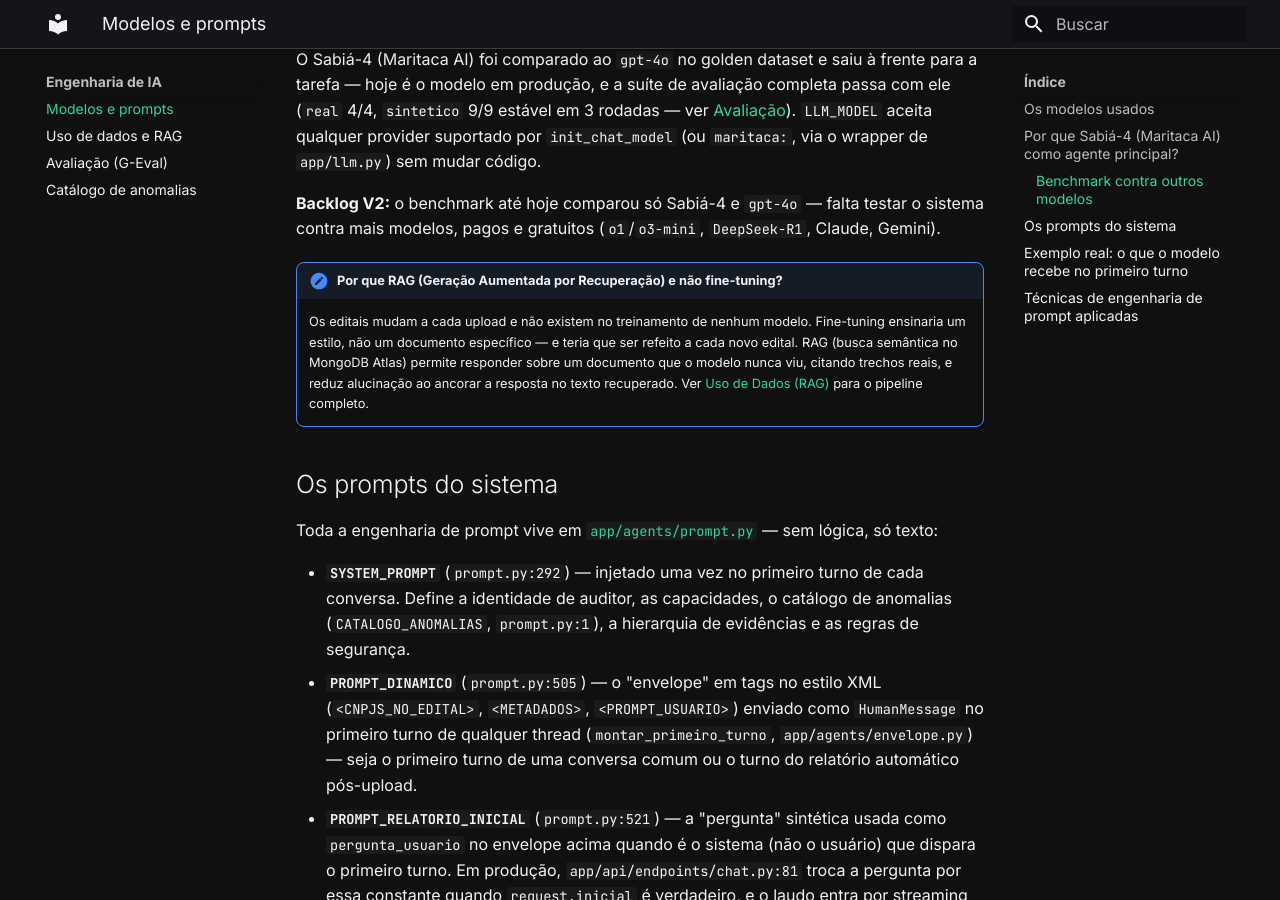
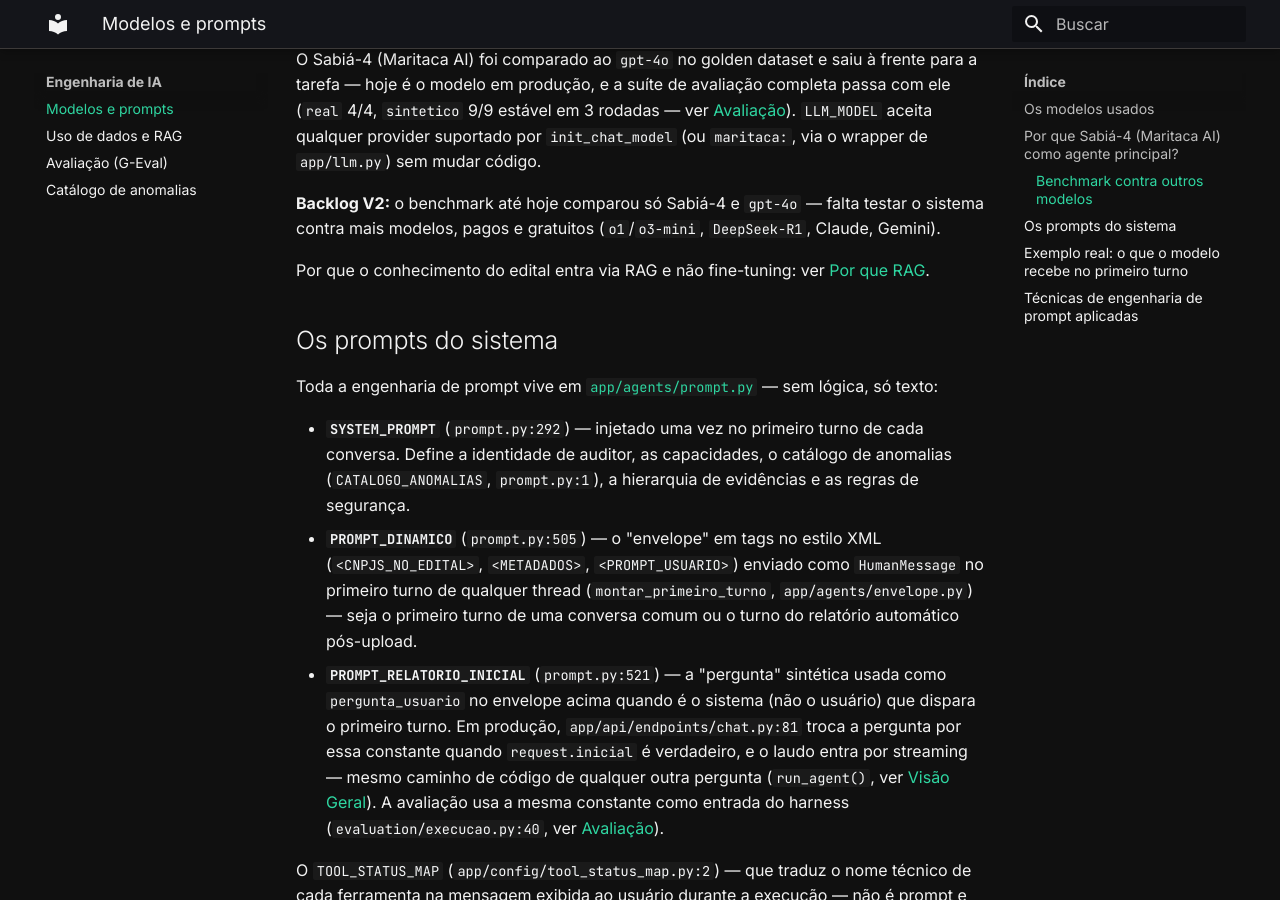
Before and after one commit to Moreira-89/auditor-cidadao, an MkDocs documentation site: the page built from docs/ia/modelos_prompts.md, in a window 1280 px wide and 900 px high, scrolled down 1381 px. Built offline with MkDocs 1.6.1 and Material for MkDocs 9.7.7, drawn with Linux system fonts in a browser that asks for light colours.

Commit message:
docs(ia): move a justificativa de RAG vs fine-tuning pra rag_dados.md
A nota estava em modelos_prompts.md, duplicando o que a seção "Por
que RAG" de rag_dados.md já cobria. Consolidado lá, com o argumento
de fine-tuning; modelos_prompts.md fica só com um link pra seção.

```diff
--- a/docs/ia/modelos_prompts.md
+++ b/docs/ia/modelos_prompts.md
@@ -49,12 +49,8 @@ aceita qualquer provider suportado por `init_chat_model` (ou `maritaca:`, via o
 **Backlog V2:** o benchmark até hoje comparou só Sabiá-4 e `gpt-4o` — falta testar o sistema contra
 mais modelos, pagos e gratuitos (`o1`/`o3-mini`, `DeepSeek-R1`, Claude, Gemini).
 
-!!! note "Por que RAG (Geração Aumentada por Recuperação) e não fine-tuning?"
-    Os editais mudam a cada upload e não existem no treinamento de nenhum modelo. Fine-tuning
-    ensinaria um estilo, não um documento específico — e teria que ser refeito a cada novo edital.
-    RAG (busca semântica no MongoDB Atlas) permite responder sobre um documento que o modelo nunca viu,
-    citando trechos reais, e reduz alucinação ao ancorar a resposta no texto recuperado. Ver
-    [Uso de Dados (RAG)](rag_dados.md) para o pipeline completo.
+Por que o conhecimento do edital entra via RAG e não fine-tuning: ver
+[Por que RAG](rag_dados.md#por-que-rag).
 
 ## Os prompts do sistema
 
```
Also changed, not shown: docs/ia/rag_dados.md (+5 -0 lines).
